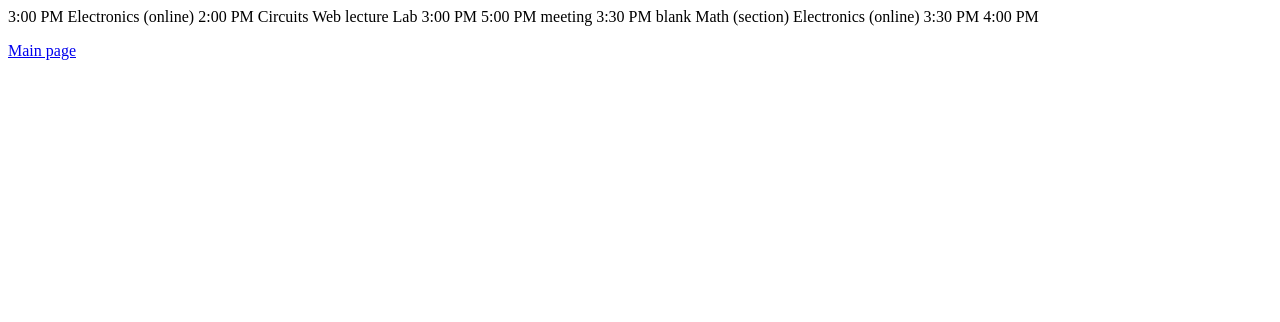
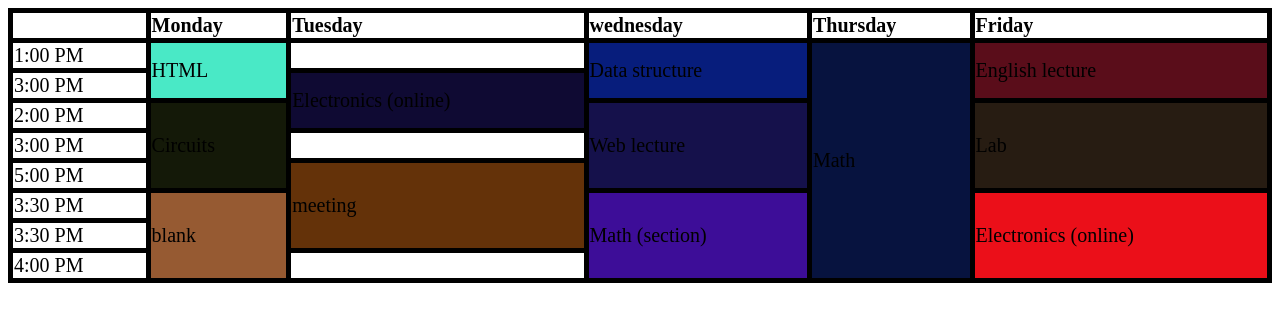
Before and after one commit to nnoura/progect, a plain HTML site: page m.html in a window 1280 px wide. Drawn offline with Linux system fonts and the light colour scheme.

Commit message:
Update m.html

```diff
--- a/m.html
+++ b/m.html
@@ -1,3 +1,49 @@
+
+<!DOCTYPE html>
+<html lang="en">
+<head>
+    <title>My table</title>
+    <style>
+                  table, td, th{
+                border: 5px solid black;
+                border-collapse:collapse;
+                font-size:20px;
+                text-align:left
+            }
+
+      a:link, a:visited {
+        background-color: #3678f4;
+        color: white;
+        padding: 20px 15px;
+        text-decoration: none;
+        display: inline-block;
+      }
+      a:hover, a:active {
+        background-color:purple;
+      }
+      p {
+        text-align: center;
+        }
+          </style>
+</head>
+<body>
+  <table style="width:100%">
+    <tr>
+        <th></th>
+        <th>Monday</th>
+        <th>Tuesday</th>
+        <th>wednesday</th>
+        <th>Thursday</th>
+        <th>Friday</th>
+    </tr>
+    <tr>
+        <td>1:00 PM</td>
+        <td style="background-color: rgb(73, 233, 198);" rowspan="2">HTML</td>
+        <td></td>
+        <td style="background-color: rgb(7, 29, 124);" rowspan="2">Data structure</td>
+        <td style="background-color: rgb(7, 19, 63);" rowspan="8">Math</td>
+        <td style="background-color: rgb(90, 13, 26);" rowspan="2">English lecture</td>
+    </tr>
     <tr>
         <td>3:00 PM</td>
 
@@ -32,7 +78,7 @@
     </tr>
 </table>
 
-    <p><a href="a.html">Main page</a> </p>
+
 
 
 
```
